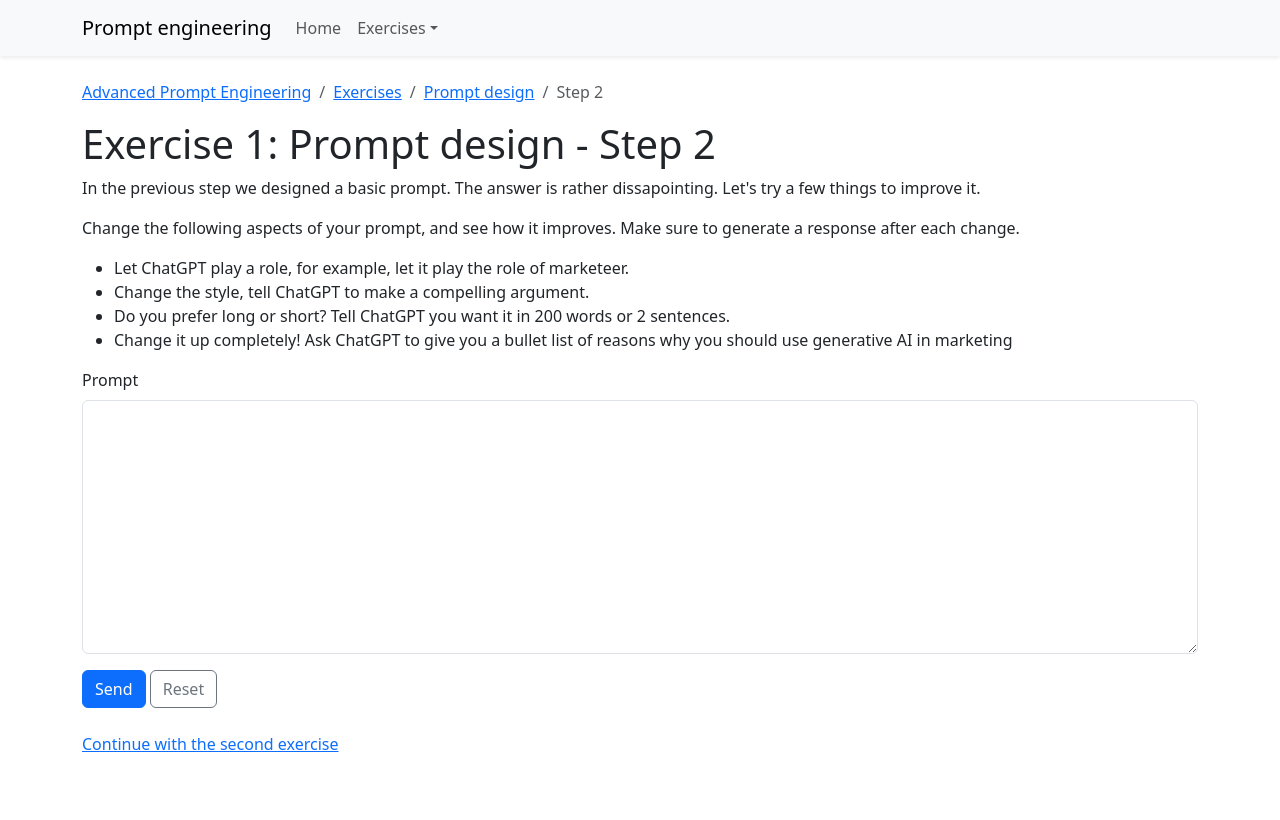
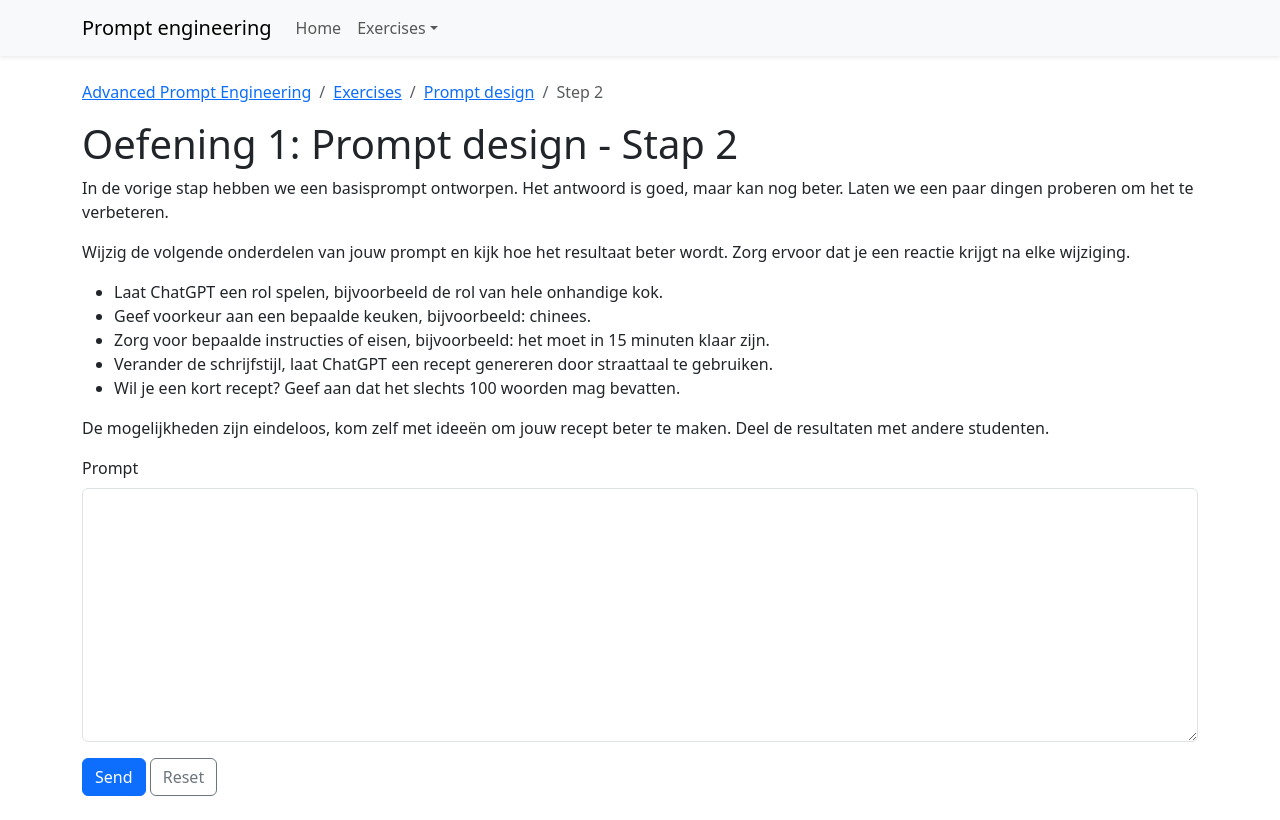
Before and after one commit to wmeints/conversational, a SvelteKit app in the folder src/ConversationalWorkshop/ClientApp/: page /exercises/01-prompt-design/step-2 in a window 1280 px wide. Built offline with nearby package versions, Linux system fonts and the light colour scheme.

Commit message:
Html changes for Digital Days

```diff
--- a/src/ConversationalWorkshop/ClientApp/src/components/navigation-bar.svelte
+++ b/src/ConversationalWorkshop/ClientApp/src/components/navigation-bar.svelte
@@ -25,11 +25,11 @@
 						<li>
 							<a href="/exercises/01-prompt-design/" class="dropdown-item">1. Prompt design</a>
 						</li>
-						<li>
+						<!-- <li>
 							<a href="/exercises/02-few-shot-learning/" class="dropdown-item"
 								>2. Few shot learning</a
 							>
-						</li>
+						</li> -->
 					</ul>
 				</li>
 			</ul>
--- a/src/ConversationalWorkshop/ClientApp/src/routes/exercises/01-prompt-design/step-2/+page.svelte
+++ b/src/ConversationalWorkshop/ClientApp/src/routes/exercises/01-prompt-design/step-2/+page.svelte
@@ -21,27 +21,34 @@
 </div>
 <div class="container">
 	<div class="col">
-		<h1>Exercise 1: Prompt design - Step 2</h1>
+		<h1>Oefening 1: Prompt design - Stap 2</h1>
 		<p>
-			In the previous step we designed a basic prompt. The answer is rather dissapointing. Let's try
-			a few things to improve it.
+			In de vorige stap hebben we een basisprompt ontworpen. Het antwoord is goed, maar kan nog
+			beter. Laten we een paar dingen proberen om het te verbeteren.
 		</p>
 		<p>
-			Change the following aspects of your prompt, and see how it improves. Make sure to generate a
-			response after each change.
+			Wijzig de volgende onderdelen van jouw prompt en kijk hoe het resultaat beter wordt. Zorg
+			ervoor dat je een reactie krijgt na elke wijziging.
 		</p>
 		<ul>
-			<li>Let ChatGPT play a role, for example, let it play the role of marketeer.</li>
-			<li>Change the style, tell ChatGPT to make a compelling argument.</li>
-			<li>Do you prefer long or short? Tell ChatGPT you want it in 200 words or 2 sentences.</li>
+			<li>Laat ChatGPT een rol spelen, bijvoorbeeld de rol van hele onhandige kok.</li>
+			<li>Geef voorkeur aan een bepaalde keuken, bijvoorbeeld: chinees.</li>
 			<li>
-				Change it up completely! Ask ChatGPT to give you a bullet list of reasons why you should use
-				generative AI in marketing
+				Zorg voor bepaalde instructies of eisen, bijvoorbeeld: het moet in 15 minuten klaar zijn.
 			</li>
+			<li>
+				Verander de schrijfstijl, laat ChatGPT een recept genereren door straattaal te gebruiken.
+			</li>
+			<li>Wil je een kort recept? Geef aan dat het slechts 100 woorden mag bevatten.</li>
 		</ul>
+
+		<p>
+			De mogelijkheden zijn eindeloos, kom zelf met ideeën om jouw recept beter te maken. Deel de
+			resultaten met andere studenten.
+		</p>
 		<PromptDesigner bind:prompt={$prompt} bind:response={$response} />
-		<p>
+		<!-- <p>
 			<a href="/exercises/02-few-shot-learning/" class="mt-4">Continue with the second exercise</a>
-		</p>
+		</p> -->
 	</div>
 </div>
```
Also changed, not shown: src/ConversationalWorkshop/ClientApp/src/routes/+page.svelte (+15 -2 lines), src/ConversationalWorkshop/ClientApp/src/routes/exercises/01-prompt-design/+page.svelte (+5 -5 lines), src/ConversationalWorkshop/ClientApp/src/routes/exercises/01-prompt-design/step-1/+page.svelte (+5 -5 lines).
